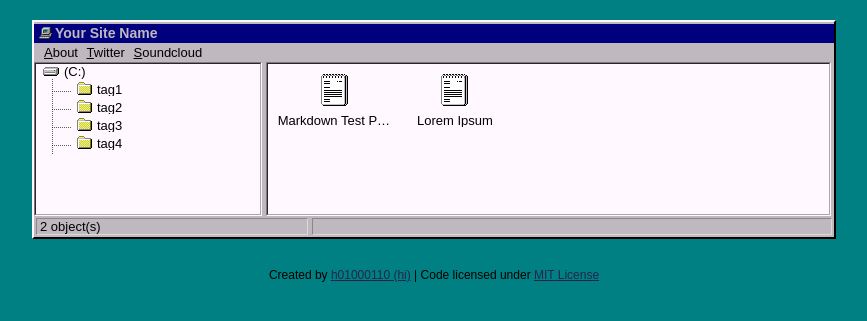
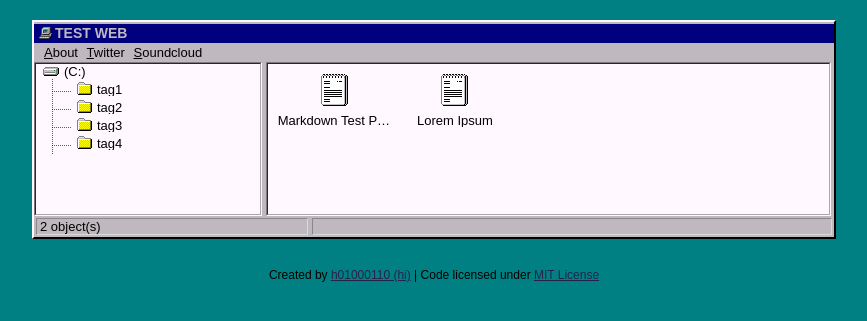
Before and after one commit to Noobieta-Gamerz/blogithub.io, a Jekyll site: the page built from index.html, in a window 1280 px wide. Shown: the top 321 px of the page, without its empty margins (206-1073 px from the left). Built offline with Jekyll 4.4.1, drawn with Linux system fonts in a browser that asks for light colours.

Commit message:
Update _config.yml

```diff
--- a/_config.yml
+++ b/_config.yml
@@ -1,9 +1,9 @@
 permalink: /:year:month:day/:title
-url: https://noobieta-gamerz.github.io/blogithub.io #Your url here
-baseurl: /project
+url: https://noobieta-gamerz.github.io/ #Your url here
+baseurl: /blogithub.io
 
 # variables
-name: Your Site Name
+name: TEST WEB
 description: Your description here
 google_verification: null
 
```
